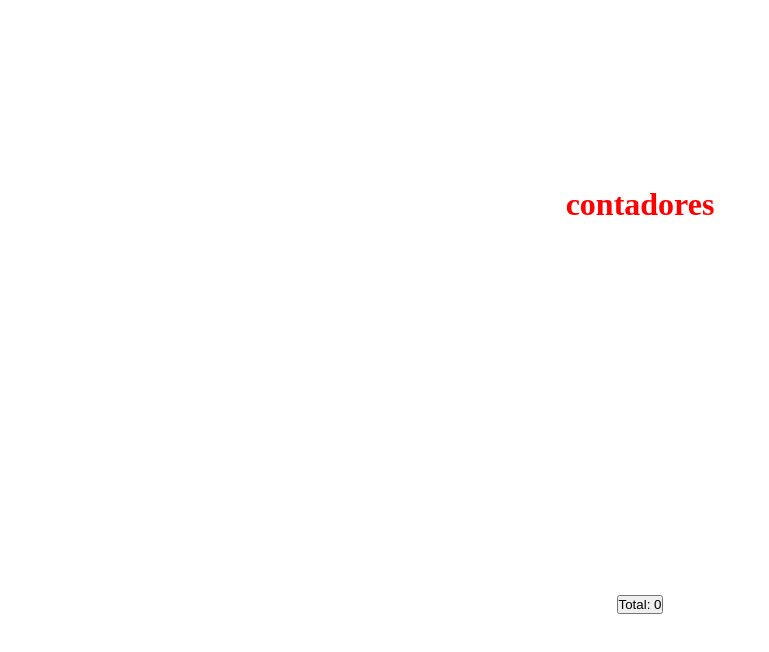
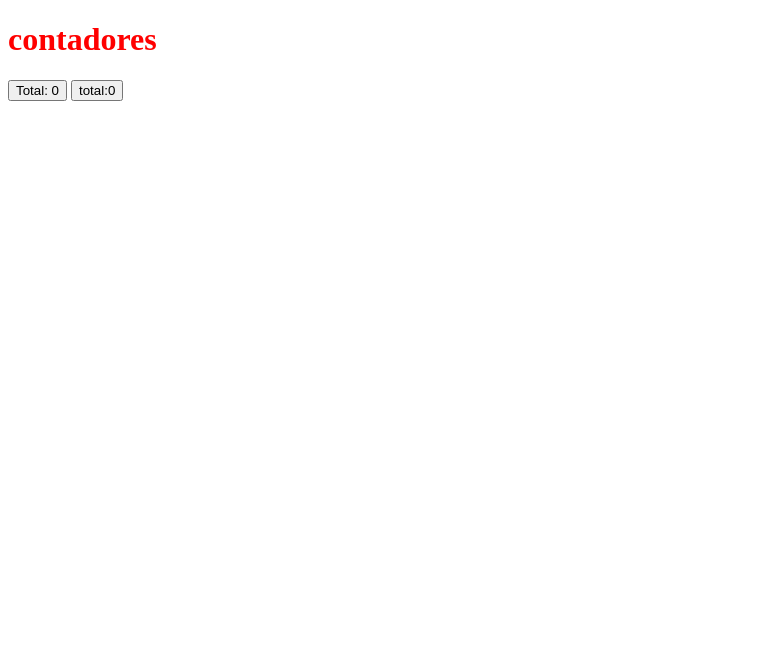
Before and after one commit to GuilhermeKorbes/contador-botao, a plain HTML site: page index.html in a window 1280 px wide. Shown: the whole page, without its empty margins (0-769 px from the left). Drawn offline with Linux system fonts and the light colour scheme.

Commit message:
Update index.html

```diff
--- a/index.html
+++ b/index.html
@@ -1,46 +1,53 @@
 <!DOCTYPE html>
 <html lang="en">
+
 <head>
     <meta charset="UTF-8">
     <meta name="viewport" content="width=device-width, initial-scale=1.0">
     <title>contador</title>
 
-<style>
-    *{
-        margin: 0;
-        padding: 0;
-        box-sizing: border-box;
+</head>
 
-    }
-    body{
-        display: grid;
-        min-height: 100vh;
-        place-items: center;
-    }
-    .contador{
-        forced-color red;
-    }
-</style>
-
-  </head>
 <body>
     <h1 style="color: red;">contadores</h1>
-    <button onclick="somar()">total</button>
+
+    <button onclick="somar()">total:<span id="zero">0</span></button>
+
+    <button onclick="somar2()">total:<span id="zero2">0</span></button>
 
     <script>
 
-var numero = 0
+        let numero = 0
+        let numero2 = 0
 
-function somar(){
+
+        function somar() {
             numero++
             render()
         }
 
-function render(){
+        function somar2() {
+            numero2++
+            render()
+        }
+
+        function render() {
             document.querySelector("button").innerText = `Total: ${numero}`;
+            const zero2 = document.querySelector("#zero2")
+            zero2.innerText = numero2
         }
+
+
+
+
+
+
+
+
+
         render()
     </script>
 
 </body>
+
 </html>
```
Lines whose indentation alone changed are shown as unchanged.
